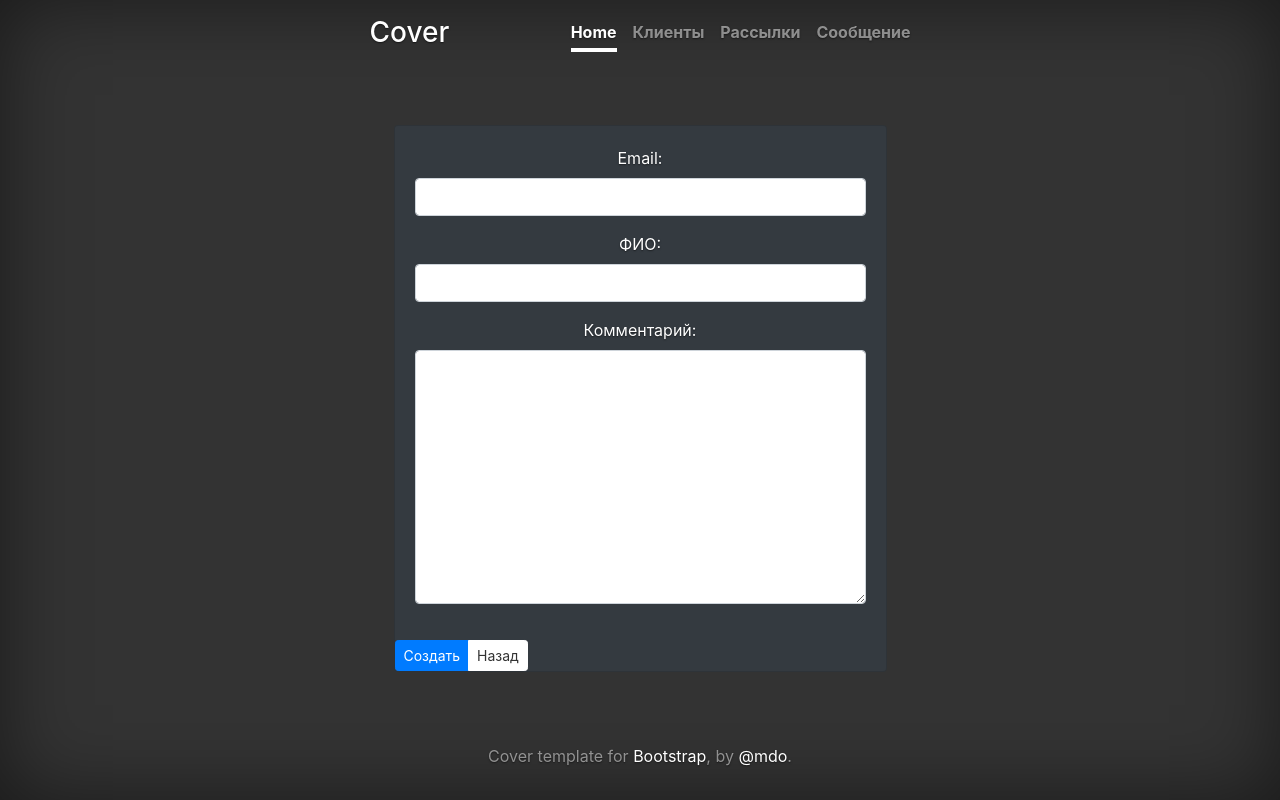
After one commit to LilithB92/Email-Service-Provider, a Django app: page /mailing/recipient/new/ in a window 1280 px wide. The commit adds this page. Run offline with Django 5.2, Linux system fonts and the light colour scheme; some libraries are stand-ins or nearby versions.

Commit message:
recipient_create and recipient update pages have added

```diff
--- a/mailing/forms.py
+++ b/mailing/forms.py
@@ -9,7 +9,7 @@ from .models import Recipient
 class RecipientForm(forms.ModelForm):
     class Meta:
         model = Recipient
-        exclude = ["email"]
+        fields = ['email', 'full_name', 'post']
 
 
     def __init__(self, *args, **kwargs):
--- a/mailing/templates/mailing/recipient_detail.html
+++ b/mailing/templates/mailing/recipient_detail.html
@@ -3,6 +3,7 @@
 {% block title %}{{object.name}}{% endblock %}
 
 {% block content %}
+<div class = "container">
     <div class="row justify-content-center">
        <div class="card bg-dark text-white" style="width: 24rem;">
           <div class="card-body">
@@ -24,5 +25,6 @@
           </div>
        </div>
     </div>
+</div>
 
 {% endblock %}
--- /dev/null
+++ b/mailing/templates/mailing/recipient_form.html
@@ -0,0 +1,29 @@
+{% extends 'base.html' %}
+{% block title %}Skystore{% endblock %}
+{% block header %}{% endblock %}
+{% block content %}
+<div class="container ">
+    <div class="row">
+        <div class=" col-12 d-flex justify-content-center">
+            <form class="row" method="post" enctype="multipart/form-data">
+                <div class="card bg-dark text-white">
+                    <div class="card-body">
+                        {% csrf_token %}
+                        {{ form.as_p}}
+                    </div>
+                     <div class="btn-group">
+                        <button type="submit" class="btn btn-sm  btn btn-primary">
+                            {% if user.is_authenticated and object %}
+                                Сохранить
+                            {% else %}
+                                Создать
+                            {% endif%}
+                        </button>
+                        <a href="{%  url 'mailing:recipient_list' %}"  class="btn btn-sm  btn btn-secondary"> Назад</a>
+                     </div>
+                </div>
+            </form>
+        </div>
+    </div>
+</div>
+{% endblock %}
--- a/mailing/templates/mailing/recipient_list.html
+++ b/mailing/templates/mailing/recipient_list.html
@@ -1,8 +1,9 @@
 {% extends 'base.html' %}
 {% block title %}Клиенты{% endblock %}
 {% block content %}
+<div class="row">
 {% for recipient in  recipients %}
-<div class="row">
+
   <div class="col-sm-6">
     <div class="card bg-dark text-white">
       <div class="card-body">
@@ -20,8 +21,9 @@
       </div>
     </div>
   </div>
-</div>
+
 {% endfor %}
+    </div>
 
     <nav aria-label="Page navigation example">
       <ul class="pagination justify-content-center">
--- a/mailing/urls.py
+++ b/mailing/urls.py
@@ -1,11 +1,13 @@
 from django.urls import path
 
 from mailing.apps import MailingConfig
-from mailing.views import RecipientList, RecipientDetailView
+from mailing.views import RecipientList, RecipientDetailView, RecipientCreateView, RecipientUpdateView
 
 app_name = MailingConfig.name
 
 urlpatterns = [
     path("recipient/", RecipientList.as_view(), name="recipient_list"),
     path("recipient_detail/<int:pk>/", RecipientDetailView.as_view(), name="recipient_detail"),
+    path("recipient/new/", RecipientCreateView.as_view(), name="recipient_create"),
+    path("recipient/update/<int:pk>/", RecipientUpdateView.as_view(), name="recipient_update"),
 ]
--- a/mailing/views.py
+++ b/mailing/views.py
@@ -18,18 +18,19 @@ class RecipientList(ListView):
 
 class RecipientDetailView(DetailView):
     model = Recipient
-#
-#
-# class RecipientCreateView(CreateView):
-#     model = Recipient
-#     success_url = reverse_lazy("mailing:recipients_list")
-#
-#
-# class RecipientUpdateView(UpdateView):
-#     model = Recipient
-#     form_class = RecipientForm
-#     success_url = reverse_lazy("mailing:recipients_list")
-#
+
+
+class RecipientCreateView(CreateView):
+    model = Recipient
+    form_class = RecipientForm
+    success_url = reverse_lazy("mailing:recipient_list")
+
+
+class RecipientUpdateView(UpdateView):
+    model = Recipient
+    form_class = RecipientForm
+    success_url = reverse_lazy("mailing:recipient_list")
+
 #
 #
 # class RecipientDeleteView(DeleteView):
```
